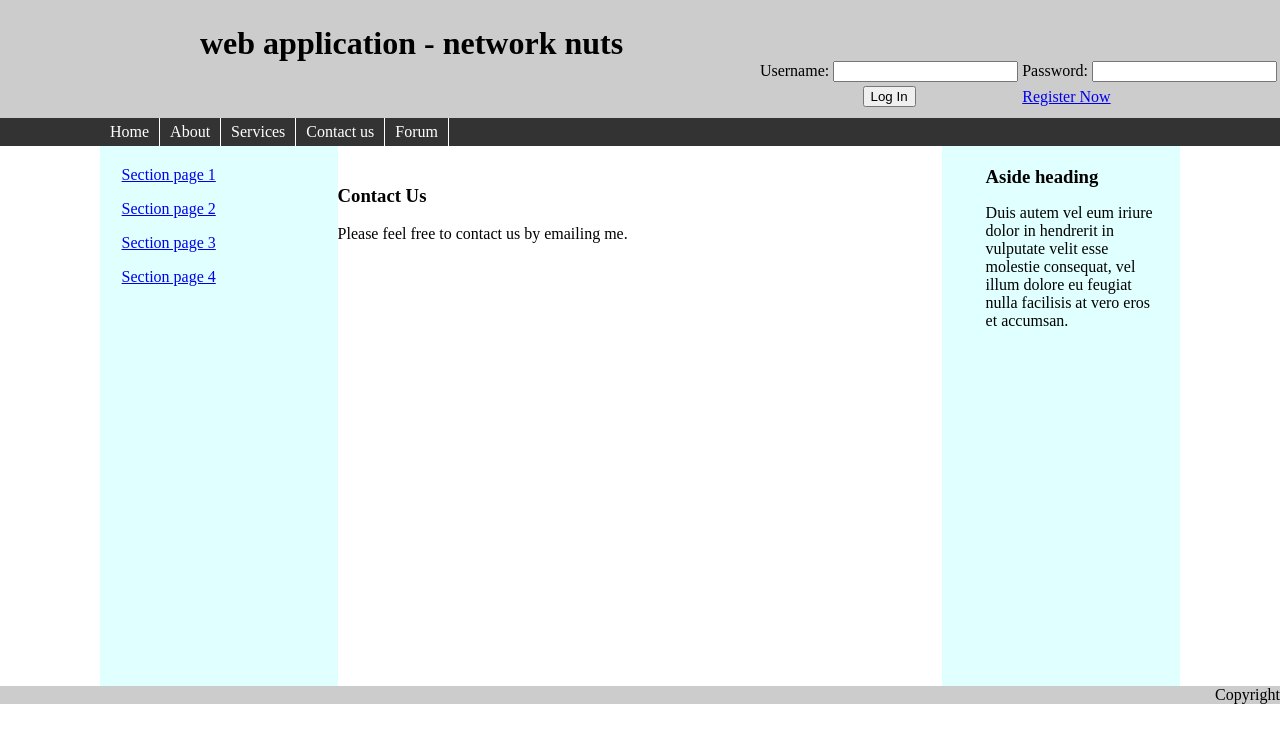
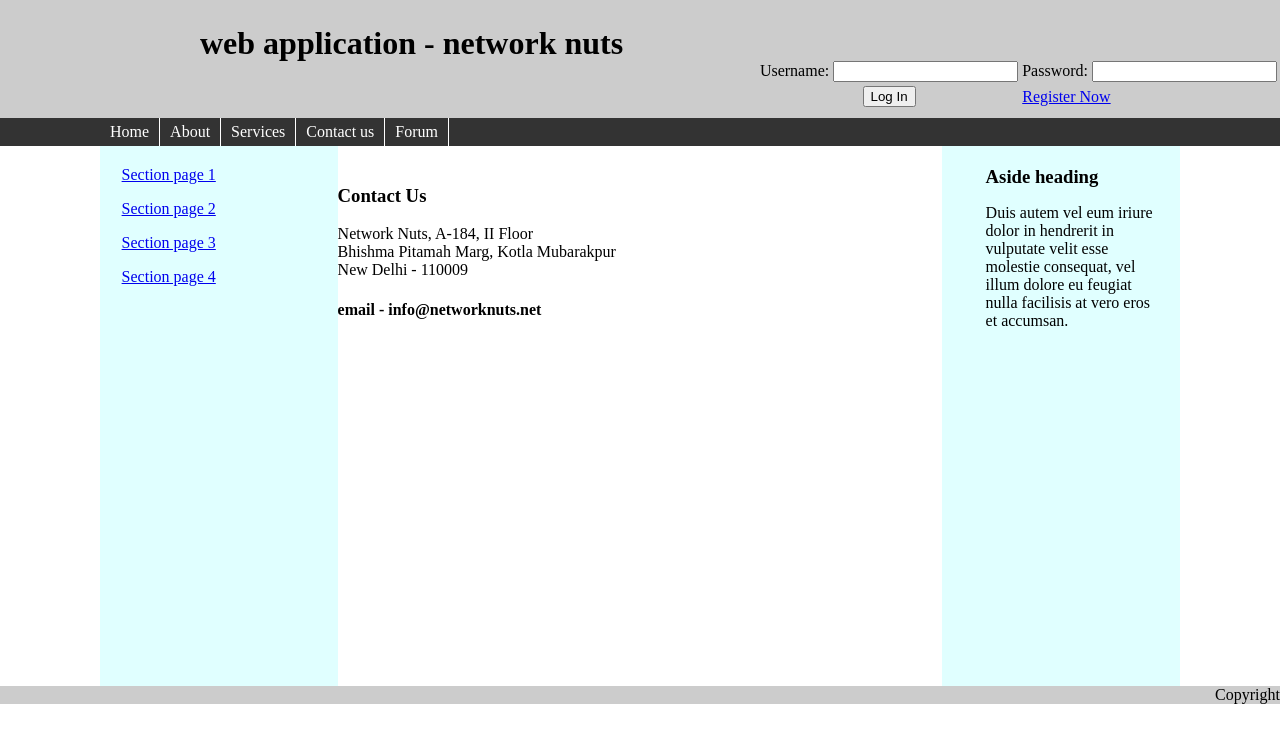
Before and after one commit to networknuts/simplephp, a PHP site: page /myWeb/index.php?p=contactus in a window 1280 px wide. Shown: the top 743 px of the page. Run offline with PHP 8.4, Linux system fonts and the light colour scheme; the visitor is signed in with stand-in values (Sample User, id 1).

Commit message:
simple web app in php

```diff
--- a/pages/aboutus.inc.php
+++ b/pages/aboutus.inc.php
@@ -1,2 +1,2 @@
 <h3>About us</h3>
-A Little About us
+Love Learn Linux with Network Nuts
--- a/pages/contactus.inc.php
+++ b/pages/contactus.inc.php
@@ -1,2 +1,5 @@
 <h3>Contact Us</h3>
-Please feel free to contact us by emailing me.
+Network Nuts, A-184, II Floor<br>Bhishma Pitamah Marg, Kotla Mubarakpur<br>New Delhi - 110009
+<h4>
+email - info@networknuts.net
+</h4>
--- a/pages/home.inc.php
+++ b/pages/home.inc.php
@@ -1,2 +1,2 @@
 <h3>Home!!</h3>
-We at home page now
+Home is 127.0.0.1
--- a/pages/news.inc.php
+++ b/pages/news.inc.php
@@ -1,2 +1,2 @@
 <h3>News</h3>
-No News, Yet.
+no news is a good news
--- a/pages/services.inc.php
+++ b/pages/services.inc.php
@@ -1,2 +1,2 @@
 <h3>Services</h3>
-You at Services pages now.!
+Linux, Cloud, DevOps, Automation training and certification
```
